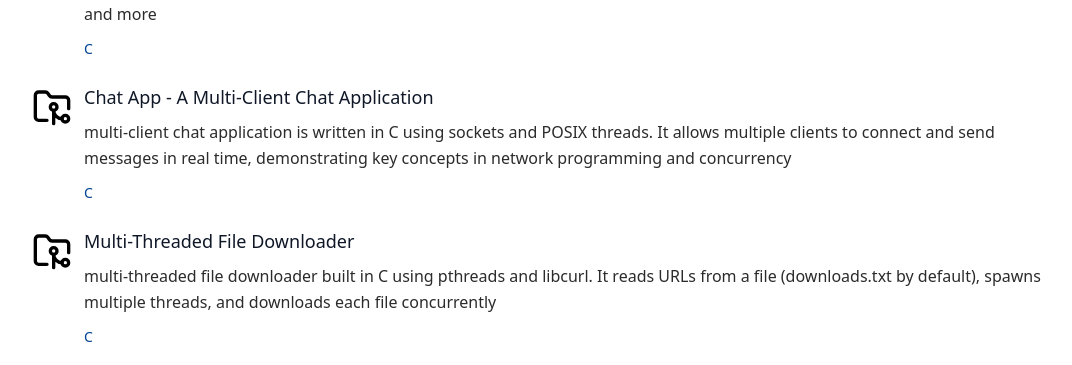
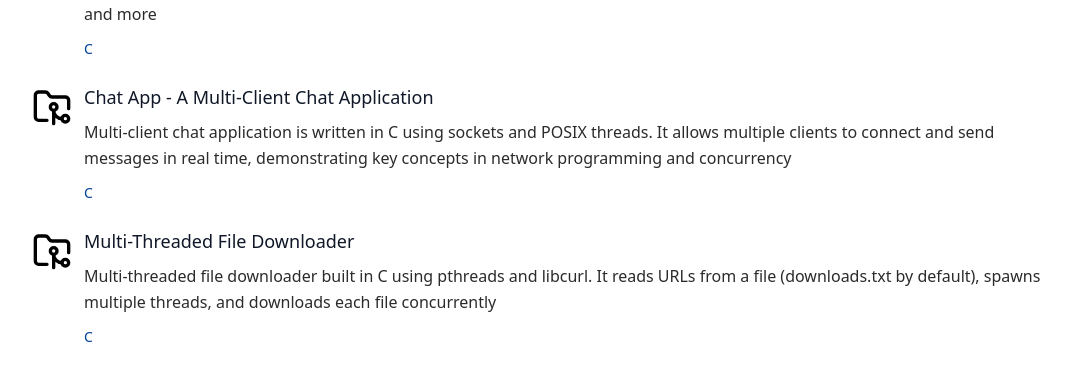
Before and after one commit to cheran2005/Cheran-s-Portfolio-Website-V2, a React (Vite) app: page / in a window 1280 px wide. Shown: the part 1091-1456 px from the top of the page, without its empty margins (96-1168 px from the left). Built offline with nearby package versions, Linux system fonts and the light colour scheme.

Commit message:
fix spelling error

```diff
--- a/src/App.tsx
+++ b/src/App.tsx
@@ -71,7 +71,7 @@ function App() {
       id: 6,
       title: "Chat App - A Multi-Client Chat Application",
       description:
-        "multi-client chat application is written in C using sockets and POSIX threads. It allows multiple clients to connect and send messages in real time, demonstrating key concepts in network programming and concurrency",
+        "Multi-client chat application is written in C using sockets and POSIX threads. It allows multiple clients to connect and send messages in real time, demonstrating key concepts in network programming and concurrency",
       tags: ["C"],
       link: "https://github.com/cheran2005/Chat-App",
     },
@@ -80,7 +80,7 @@ function App() {
       id: 7,
       title: "Multi-Threaded File Downloader",
       description:
-        "multi-threaded file downloader built in C using pthreads and libcurl. It reads URLs from a file (downloads.txt by default), spawns multiple threads, and downloads each file concurrently",
+        "Multi-threaded file downloader built in C using pthreads and libcurl. It reads URLs from a file (downloads.txt by default), spawns multiple threads, and downloads each file concurrently",
       tags: ["C"],
       link: "https://github.com/cheran2005/Mutlithread-downloader",
     },
```
